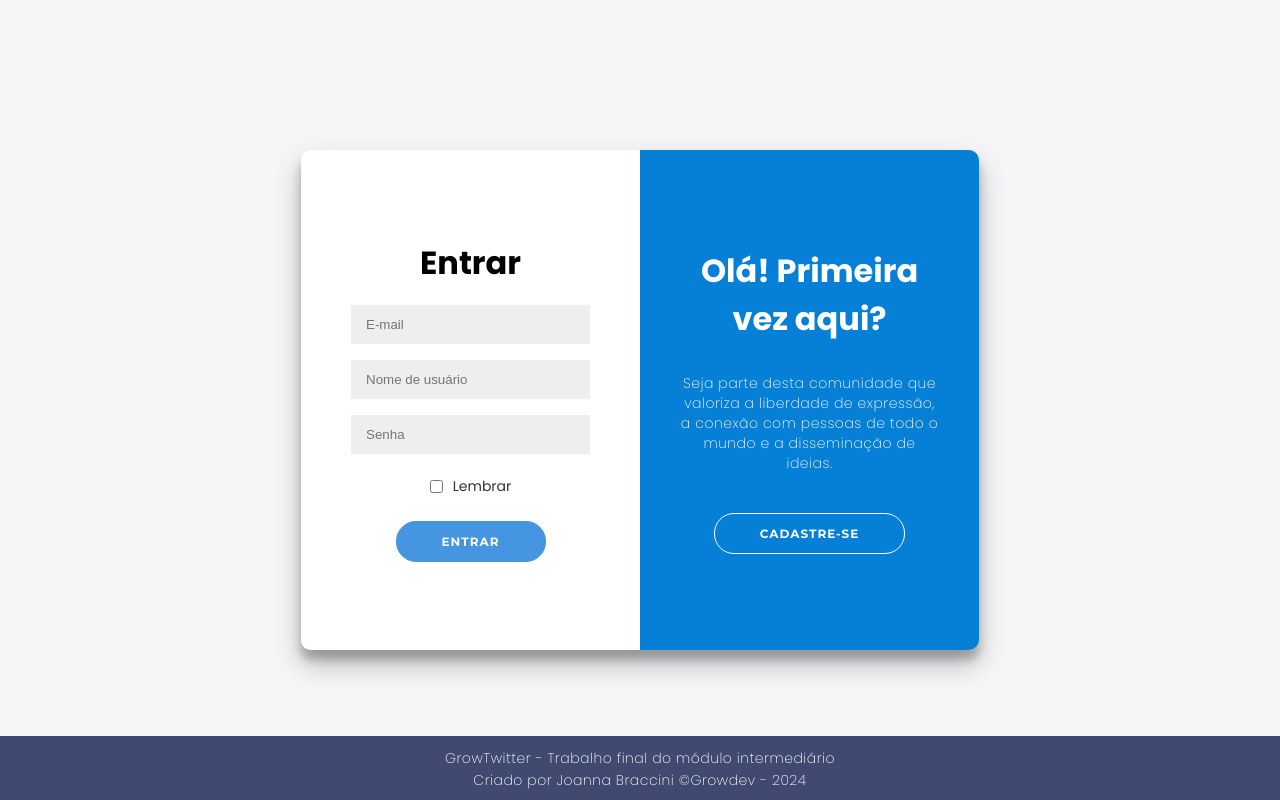
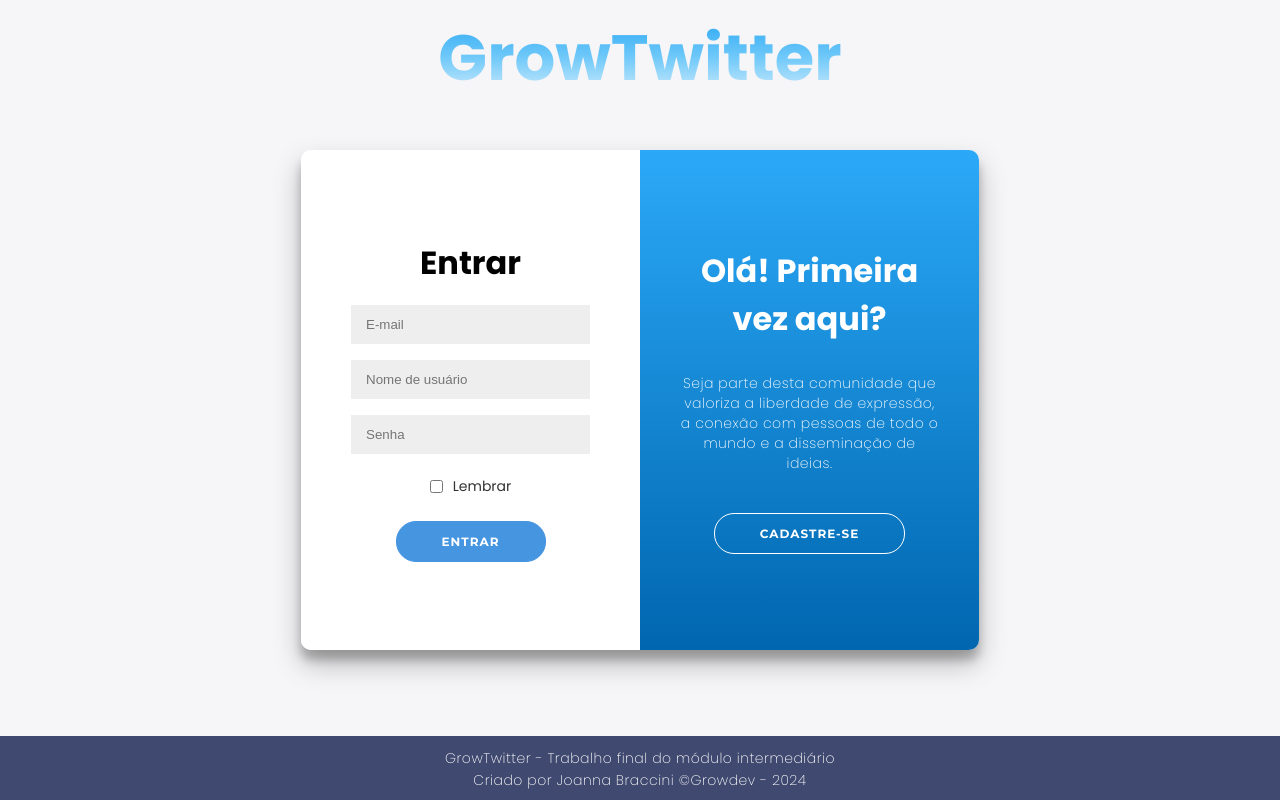
Before and after one commit to JoannaBraccini/GrowTwitter-FrontEnd, a React (Vite) app: page /sign in a window 1280 px wide. Built offline with nearby package versions, Linux system fonts and the light colour scheme; no server answers.

Commit message:
finalização sign page

```diff
--- a/src/components/Login/Banner.tsx
+++ /dev/null
@@ -1,12 +0,0 @@
-import styled from "styled-components";
-
-export const Banner = styled.div`
-  font-size: 2.5em;
-  text-align: center;
-  padding: 1rem;
-  border-radius: 10px;
-  margin-bottom: 2rem;
-  background: linear-gradient(to bottom, #1a9ae9, #4595e1);
-  -webkit-background-clip: text;
-  color: transparent;
-`;
--- a/src/components/Login/LoginStyle.tsx
+++ b/src/components/Sign/SignStyle.tsx
@@ -1,10 +1,10 @@
 import styled from "styled-components";
 
-export interface LoginProps {
+export interface SignProps {
   signinIn: boolean;
 }
 
-export const LoginStyle = styled.div<LoginProps>`
+export const SignStyle = styled.div<SignProps>`
   font-family: var(--Poppins);
   background-color: #fff;
   border-radius: 10px;
@@ -15,6 +15,20 @@ export const LoginStyle = styled.div<LoginProps>`
   max-width: 100%;
   min-height: 500px;
   padding: 20px;
+
+  .banner {
+    font-size: 4rem;
+    background: linear-gradient(to bottom, #1da1f2, #70c9f9, #e8f5fd);
+    background-clip: text;
+    -webkit-background-clip: text;
+    color: transparent;
+    -webkit-text-fill-color: transparent;
+    position: fixed;
+    top: 0;
+    left: 50%;
+    transform: translateX(-50%);
+    z-index: 10;
+  }
 
   .signin-container {
     position: absolute;
@@ -59,8 +73,7 @@ export const LoginStyle = styled.div<LoginProps>`
       props.signinIn !== true ? `transform: translateX(-100%);` : null}
   }
   .overlay {
-    background: #067fd7;
-    background: -webkit-linear-gradient(to right, #1a9ae9, #4595e1);
+    background: linear-gradient(to bottom, #2ba9f8, #0066af);
     background-repeat: no-repeat;
     background-size: cover;
     background-position: 0 0;
@@ -128,6 +141,10 @@ export const LoginStyle = styled.div<LoginProps>`
     width: 95vw;
     height: 80vh;
 
+    .banner {
+      font-size: 1.8rem;
+    }
+
     footer {
       display: none;
     }
--- a/src/configs/routes/AppRoutes.tsx
+++ b/src/configs/routes/AppRoutes.tsx
@@ -1,13 +1,13 @@
 import { createBrowserRouter, RouterProvider } from "react-router-dom";
 import { Feed } from "../../pages/Feed";
-import { Login } from "../../pages/Login";
+import { Sign } from "../../pages/Sign";
 import { Profile } from "../../pages/Profile";
 import { Explore } from "../../pages/Explore";
 import { Error } from "../../pages/Error";
 
 const router = createBrowserRouter([
   { path: "/", element: <Feed /> },
-  { path: "/sign", element: <Login /> },
+  { path: "/sign", element: <Sign /> },
   { path: "/profile", element: <Profile /> },
   { path: "/explore", element: <Explore /> },
 
--- a/src/pages/Login.tsx
+++ b/src/pages/Sign.tsx
@@ -1,6 +1,6 @@
 import React, { useEffect, useState } from "react";
-import { LoginStyle } from "../components/Login/LoginStyle";
-import { FormStyle } from "../components/Login/FormStyle";
+import { SignStyle } from "../components/Sign/SignStyle";
+import { FormStyle } from "../components/Sign/FormStyle";
 import { Button } from "../components/Button";
 import { useNavigate } from "react-router-dom";
 import { getToken } from "../utils/getToken";
@@ -9,9 +9,8 @@ import { ToastResponse } from "../components/Toast/Toast";
 import { Toast } from "../types/toast";
 import { Loader } from "../components/Loader/Loader";
 import { Footer } from "../components/Footer/Footer";
-import { Banner } from "../components/Login/Banner";
 
-export function Login() {
+export function Sign() {
   const navigate = useNavigate();
   const [signIn, toggle] = React.useState(true);
   const [loading, setLoading] = useState<boolean>(false);
@@ -94,8 +93,8 @@ export function Login() {
   }, [token, navigate]);
 
   return (
-    <LoginStyle signinIn={signIn}>
-      <Banner> GrowTwitter </Banner>
+    <SignStyle signinIn={signIn}>
+      <h1 className="banner"> GrowTwitter </h1>
       <div className="signup-container">
         <FormStyle onSubmit={handleSignupForm}>
           <h1>Criar Conta</h1>
@@ -209,6 +208,6 @@ export function Login() {
         />
       )}
       <Footer />
-    </LoginStyle>
+    </SignStyle>
   );
 }
```
Also changed, not shown: src/components/Sign/FormStyle.tsx (renamed from src/components/Login/FormStyle.tsx).
